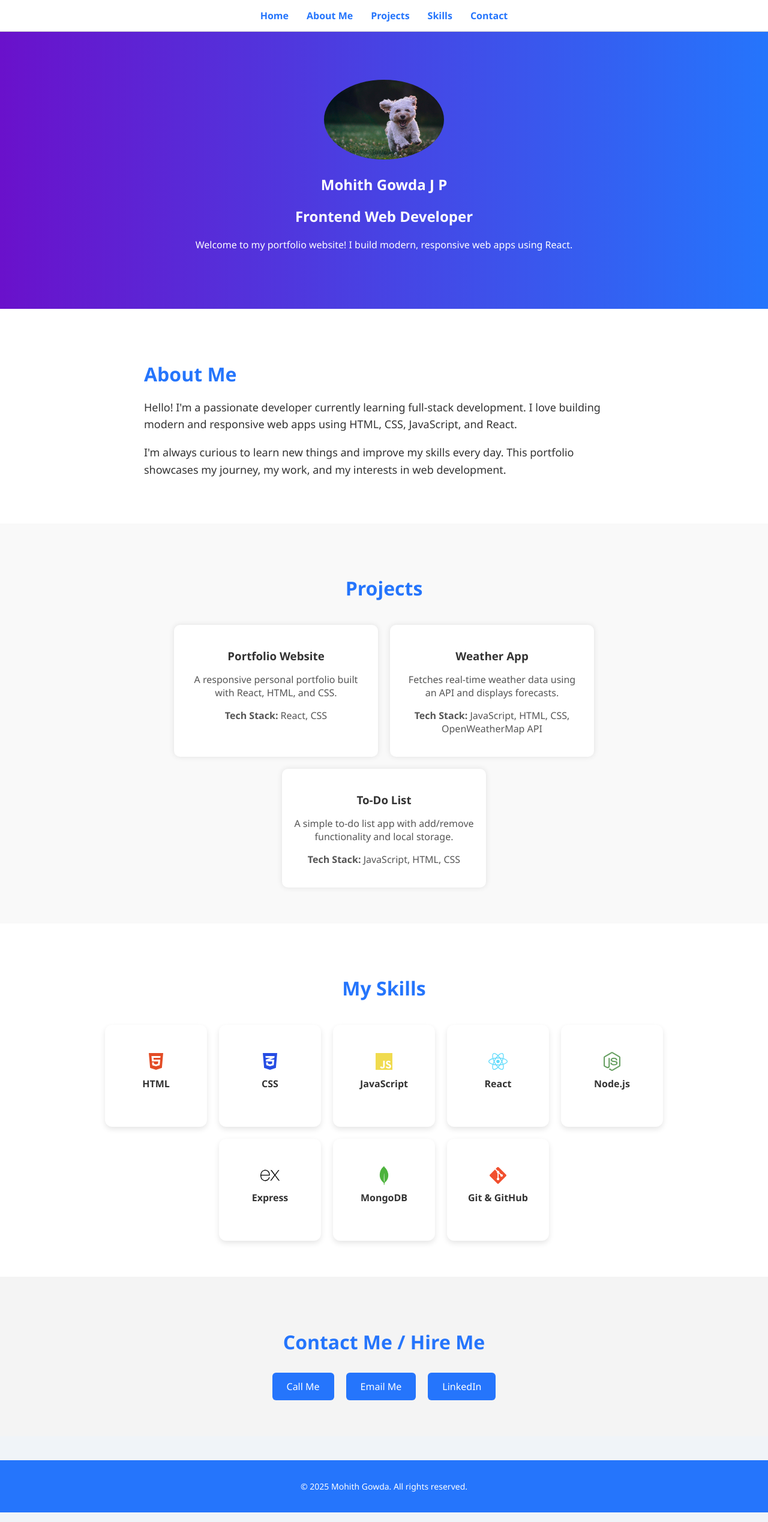
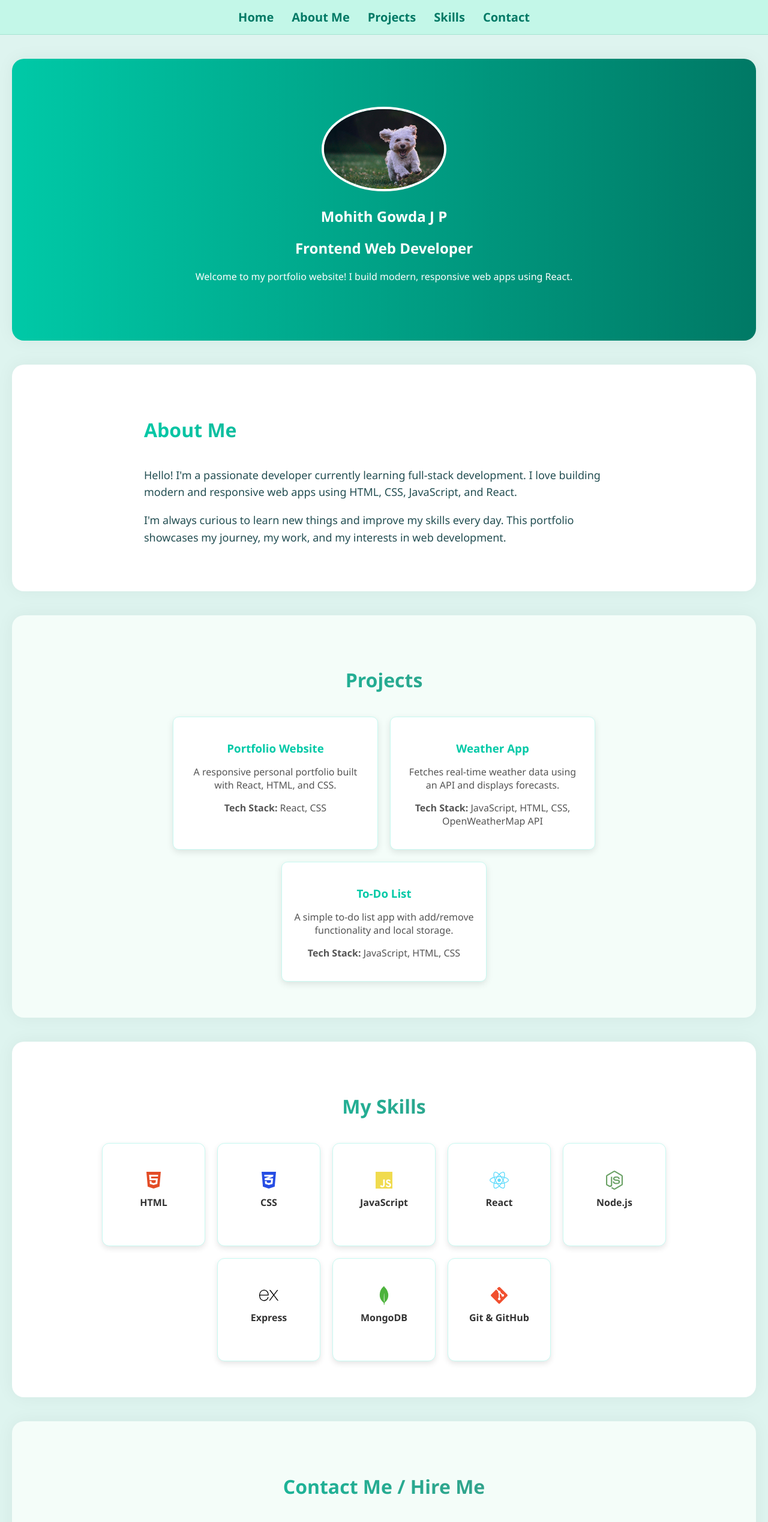
Before and after one commit to Mohith4488/My-Personal-Portfolio, a React (Create React App) app: page / in a window 1280 px wide. Shown: the top 2538 px of the page at 60% size. Built offline with nearby package versions, Linux system fonts and the light colour scheme.

Commit message:
Updated styles and navbar colors

```diff
--- a/src/App.css
+++ b/src/App.css
@@ -4,11 +4,11 @@ html {
 
 
 .navbar {
-  background-color: white;
+  background-color: #c3f7e8;
   position: sticky;
   top: 0;
   z-index: 1000;
-  border-bottom: 1px solid #ccc;
+  border-bottom: 1px solid #a5e4d2;
   padding: 15px 0;
 }
 
@@ -23,21 +23,29 @@ html {
 
 .navbar li a {
   text-decoration: none;
+  font-size: 20px;
   font-weight: 600;
-  color: #2575fc;
+  color: #007965;
   transition: color 0.3s;
 }
 
 .navbar li a:hover {
-  color: #6a11cb;
+  color: #00c9a7;
 }
 
 
 body {
   margin: 0;
   font-family: 'Segoe UI', Tahoma, Geneva, Verdana, sans-serif;
-  background-color: #f0f4f8;
-  color: #333;
+  background-color: #def4ef;
+  color: #234e52;
+}
+
+section {
+  border-radius: 20px;
+  margin: 40px auto;
+  max-width: 1200px;
+  box-shadow: 0 0 30px rgba(0,0,0,0.05);
 }
 
 .App {
@@ -45,10 +53,11 @@ body {
 }
 
 .hero {
-  background: linear-gradient(to right, #6a11cb, #2575fc);
+  background: linear-gradient(to right, #00c9a7, #007965);
   color: white;
   padding: 80px 20px;
 }
+
 
 .hero-content {
   max-width: 800px;
@@ -66,12 +75,13 @@ body {
 .profile-img {
   width: 200px;
   border-radius: 50%;
+  border: 4px solid #ffffff;
   object-fit: cover;
 }
 
 
 .about {
-  background-color: #fff;
+  background-color: #ffffff;
   padding: 60px 20px;
 }
 
@@ -81,20 +91,17 @@ body {
   text-align: left;
 }
 
-.about h2 {
-  font-size: 32px;
-  margin-bottom: 20px;
-  color: #2575fc;
-}
+
 
 .about p {
+  color: #234e52;
   font-size: 18px;
   line-height: 1.6;
   margin-bottom: 15px;
 }
 
 .projects {
-  background-color: #f9f9f9;
+  background-color: #f4fdf9;
   padding: 60px 20px;
 }
 
@@ -104,11 +111,7 @@ body {
   text-align: center;
 }
 
-.projects-content h2 {
-  font-size: 32px;
-  margin-bottom: 40px;
-  color: #2575fc;
-}
+
 
 .project-cards {
   display: flex;
@@ -118,10 +121,12 @@ body {
 }
 
 .project-card {
-  background-color: white;
+  background-color: #ffffff;
+  color: #234e52;
+  border: 1px solid #c7f9f1;
   padding: 20px;
   width: 300px;
-  box-shadow: 0 0 10px rgba(0,0,0,0.1);
+  box-shadow: 0 4px 12px rgba(0, 0, 0, 0.1);
   border-radius: 10px;
   transition: transform 0.3s;
 }
@@ -132,7 +137,7 @@ body {
 
 .project-card h3 {
   margin-bottom: 10px;
-  color: #333;
+  color: #00c9a7;
 }
 
 .project-card p {
@@ -141,8 +146,8 @@ body {
 }
 
 .skills {
+  background-color: #ffffff;
   padding: 60px 20px;
-  background-color: #fff;
 }
 
 .skills-content {
@@ -151,11 +156,7 @@ body {
   text-align: center;
 }
 
-.skills-content h2 {
-  font-size: 32px;
-  color: #2575fc;
-  margin-bottom: 40px;
-}
+
 
 .skills-grid {
   display: flex;
@@ -166,6 +167,8 @@ body {
 
 .skill-card {
   background-color: #ffffff;
+  color: #234e52;
+  border: 1px solid #c7f9f1;
   padding: 20px;
   width: 130px;
   height: 130px;
@@ -181,7 +184,7 @@ body {
 
 .skill-card:hover {
   transform: translateY(-8px);
-  background-color: #f0f8ff;
+  background-color: #f1fefb;
 }
 
 .skill-card p {
@@ -192,16 +195,12 @@ body {
 
 
 .contact-section {
-  background-color: #f4f4f4;
+  background-color: #f4fdf9;
   padding: 60px 20px;
   text-align: center;
 }
 
-.contact-section h2 {
-  font-size: 32px;
-  color: #2575fc;
-  margin-bottom: 30px;
-}
+
 
 .contact-section .buttons {
   display: flex;
@@ -211,7 +210,7 @@ body {
 }
 
 .contact-section .btn {
-  background-color: #2575fc;
+  background-color: #00c9a7;
   color: white;
   padding: 12px 24px;
   text-decoration: none;
@@ -221,15 +220,26 @@ body {
 }
 
 .contact-section .btn:hover {
-  background-color: #1a5edb;
+  background-color: #007965;
 }
 
-
 .footer {
-  background-color: #2575fc;
+  background-color: #007965;
   color: white;
   text-align: center;
   padding: 20px 0;
   font-size: 14px;
   margin-top: 40px;
 }
+
+.skills-content h2,
+.projects-content h2,
+.about h2,
+.contact-section h2 {
+  color: #007965;
+  font-size: 32px;
+  margin-bottom: 40px;
+  background: linear-gradient(45deg, #00c9a7, #4e8d7c);
+  -webkit-background-clip: text;
+  -webkit-text-fill-color: transparent;
+}
```
